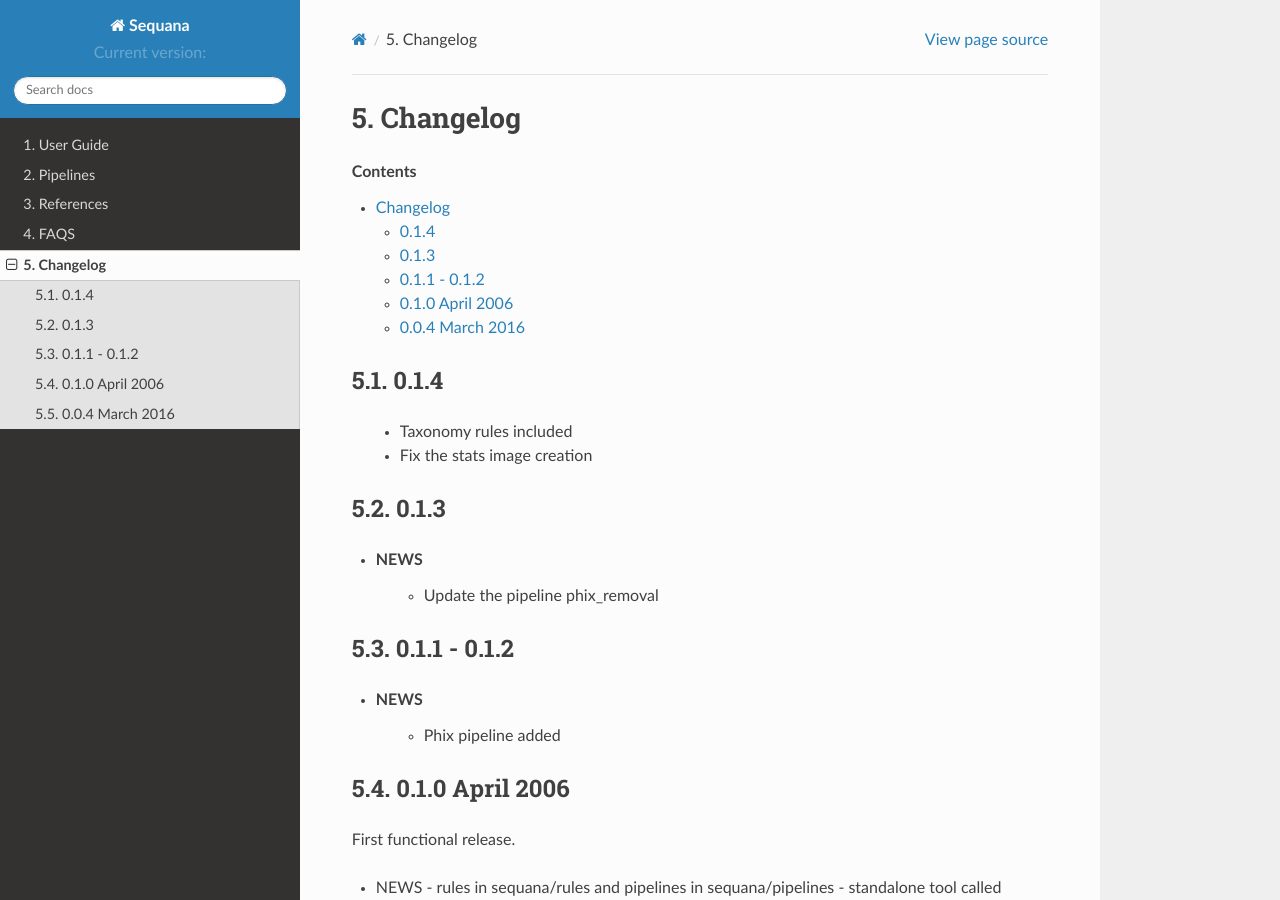
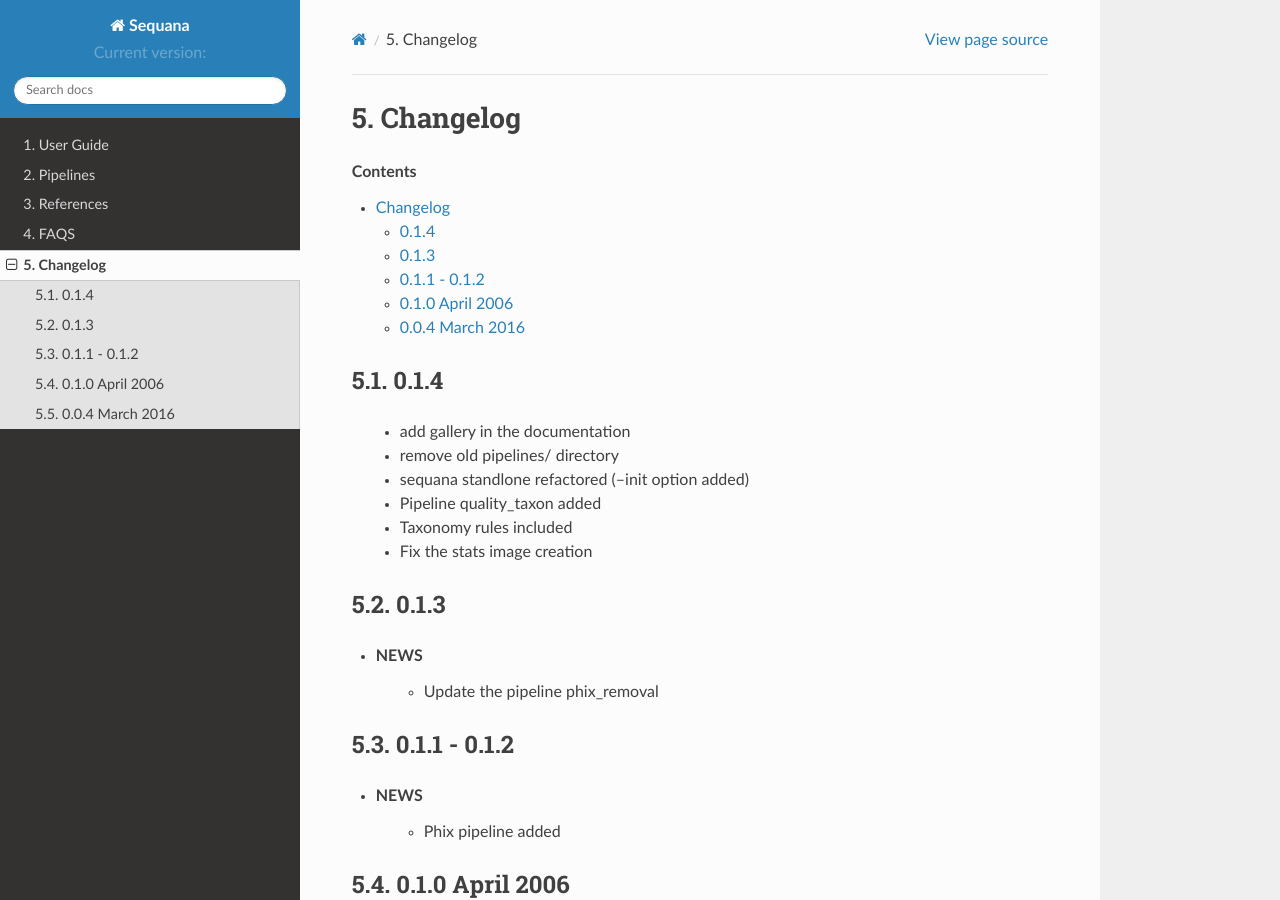
Before and after one commit to vladsaveliev/sequana, a Sphinx documentation site: the page built from doc/Changelog.rst, in a window 1280 px wide and 900 px high. Built offline with Sphinx 7.4.7 and the Read the Docs theme 2.0.0, drawn with Linux system fonts in a browser that asks for light colours; formulas are drawn with MathJax 3; pages that are not in the unit, such as notebooks, are missing from menus; the version number could not be read and is left out.

Commit message:
update metadata

```diff
--- a/doc/Changelog.rst
+++ b/doc/Changelog.rst
@@ -6,6 +6,10 @@ Changelog
 0.1.4
 --------
 
+  - add gallery in the documentation
+  - remove old pipelines/ directory
+  - sequana standlone refactored (--init option added)
+  - Pipeline quality_taxon added
   - Taxonomy rules included
   - Fix the stats image creation
 
```
